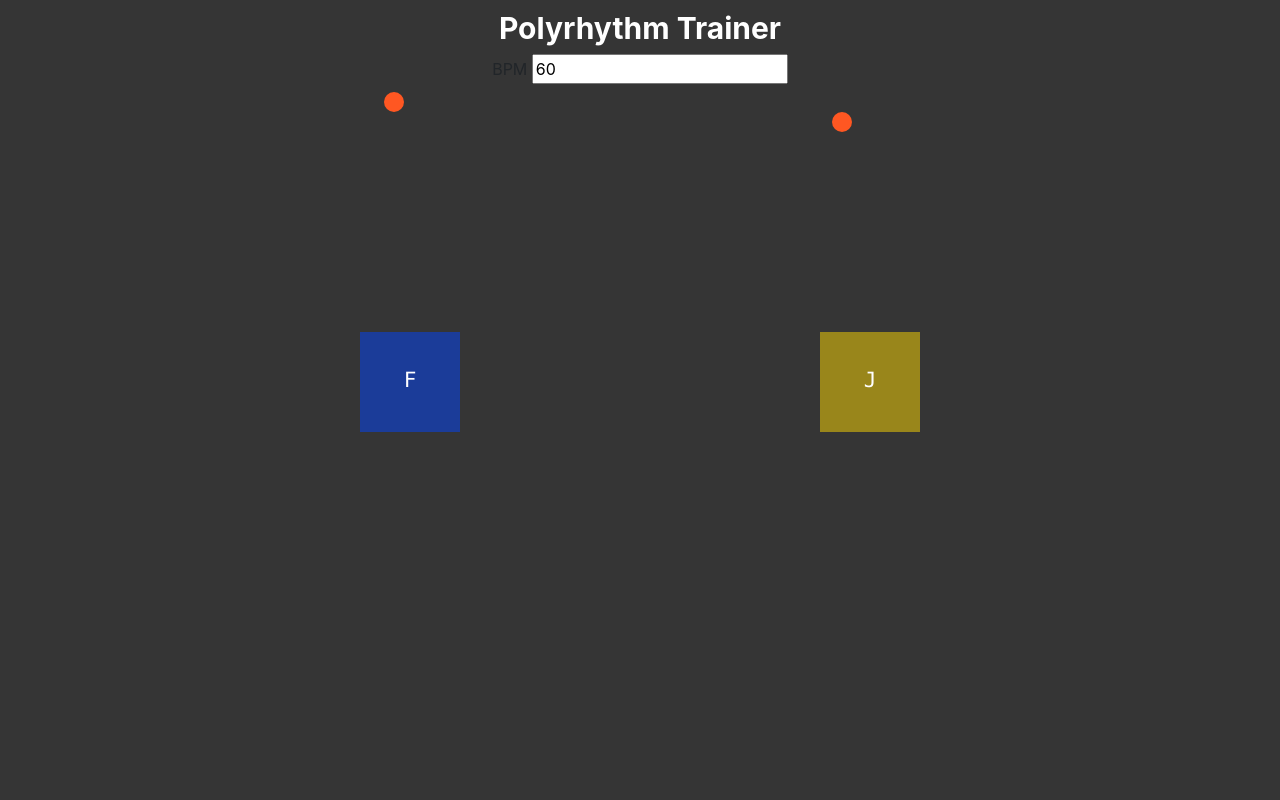
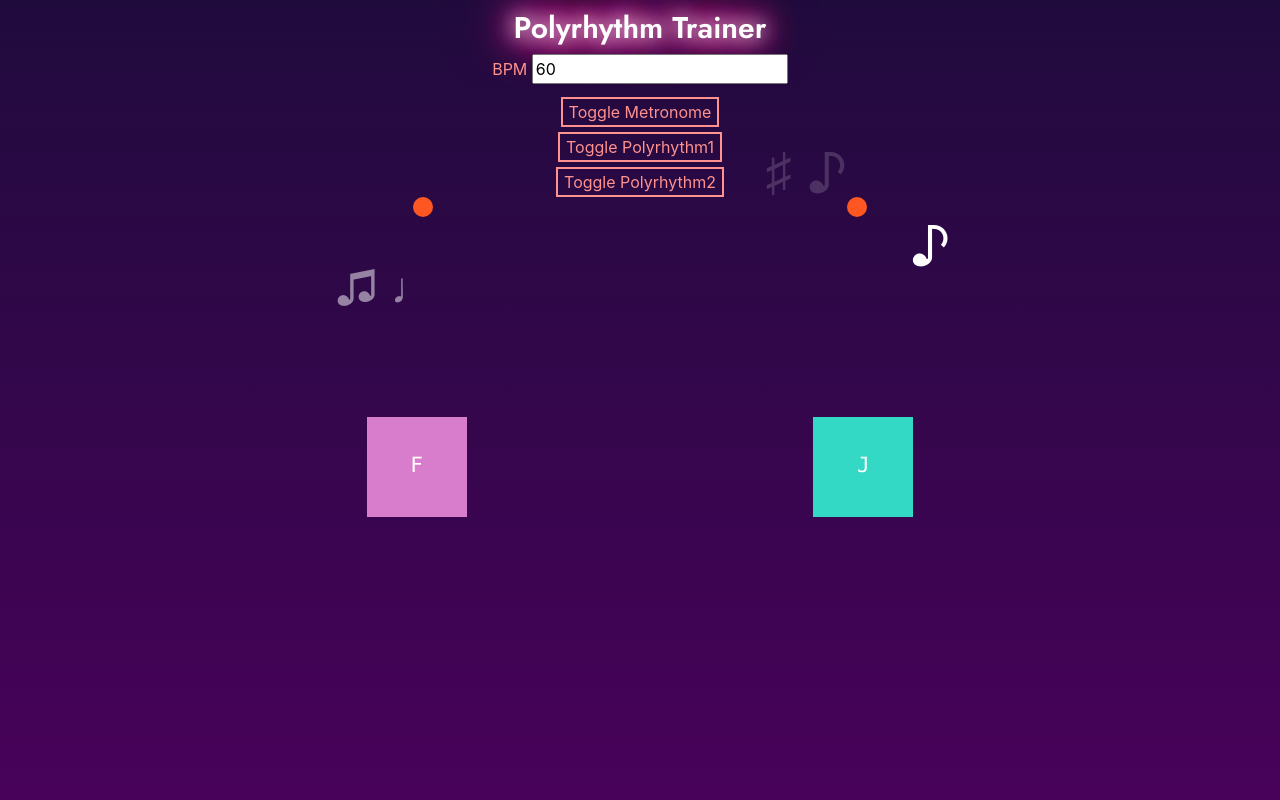
Before and after one commit to DerputeR/polyrhythm, a plain HTML site: page index.html in a window 1280 px wide. Shown: the top 800 px of the page. Drawn offline with nearby package versions, Linux system fonts and the light colour scheme.

Commit message:
Lunch break commit: Metronome added and fixed Added mute toggle Styled main page (Nat's a wizard)

```diff
--- a/css/index.css
+++ b/css/index.css
@@ -1,15 +1,33 @@
 body {
-    background-color: #353535 !important;
+    /* background-color:#200b3d !important; */
+    background: linear-gradient(0deg, rgba(75,1,92,1) 0%, rgba(32,11,61,1) 100%) !important;
+
 }
 .header {
     font-size: 30px;
     margin-top: 10px;
     text-align: center;
-    color: white;
+    color: #ff928e;
+    font-family: 'Jost', sans-serif;
+}
+
+.toggle {
+    text-align: center;
+    margin-top:5px;
+}
+button {
+    background: none;
+    margin-top:5px;
+    color: #ff928e;
+    border: 2px solid #ff928e;
+}
+button:hover {
+    color: #ebebeb;
+    border: 2px solid #ebebeb;
 }
 .bpm{
     text-align:center;
-    justify-content: center;
+    color: #ff928e;
 }
 .keys{
     border: 0.4rem rgb(0, 0, 0);
@@ -19,18 +37,20 @@ body {
     font-size: 24px;
     justify-content: space-evenly;
     margin-top: 200px;
-    min-height: 100vh;
+    min-height: 50vh;
 }
 
 #keyj{
-    background-color: rgba(255, 217, 0, 0.493);
+    background-color: #34d9c6;
     height: 100px;
     width: 100px;
+    margin-right: 20px;
 }
 #keyf{
-    background-color: rgba(0, 68, 255, 0.493);
+    background-color: #d87dcc;
     height: 100px;
     width: 100px;
+    margin-left: 20px;
 
 }
 
@@ -54,6 +74,29 @@ kbd{
     box-shadow: 0 0 1rem #7e7e7e;
 }
 
+.allBeats {
+    justify-content: space-evenly;
+    display: flex;
+
+
+}
+.beat {
+    position: relative;
+    display: block;
+    align-content: center;
+
+    /* margin-left: auto;
+    margin-right: auto; */
+    width: 20px;
+    height: 20px;
+    border-radius: 50%;
+    background-color: #ff5722;
+    animation: beatAnimate2 1s infinite;
+    animation-timing-function: linear;
+    /* margin-left: 30%; */
+    z-index: 10;
+}
+
 .beat1 {
     align-self: center;
     top: 0;
@@ -61,9 +104,9 @@ kbd{
     height: 20px;
     border-radius: 50%;
     background-color: #ff5722;
-    animation: beatAnimate 1s infinite;
+    animation: beatAnimate2 1s infinite;
     animation-timing-function: linear;
-    margin-left: 30%;
+    /* margin-left: 30%; */
     z-index: -10;
 }
 .beat2 {
@@ -73,9 +116,9 @@ kbd{
     height: 20px;
     border-radius: 50%;
     background-color: #ff5722;
-    animation: beatAnimate 1s infinite;
+    animation: beatAnimate2 1s infinite;
     animation-timing-function: linear;
-    margin-left: 65%;
+    /* margin-left: 65%; */
     z-index: -10;
 
 }
@@ -85,9 +128,19 @@ kbd{
       transform: translate3d(0, 0, 0);
     }
     to {
-      transform: translate3d(0, 1000px, 0);
+        transform: translate3d(0, 500px, 0);
     }
   }
+
+@keyframes beatAnimate2 {
+    from {
+        transform: translateY(0px);
+    }
+    to {
+        transform: translateY(600px);
+
+    }
+}
 
 .copyright{
     float: left;
@@ -101,3 +154,83 @@ kbd{
 	bottom: 3px;
 	width: 100%;
 }
+
+.music-notes {
+    color: white;
+    display: block;
+    margin: auto;
+    position: relative;
+    width: 50%;
+    min-width: 200px;
+    border: 0px solid rgb(255, 255, 255);
+  }
+
+  .note-1,
+  .note-2,
+  .note-3,
+  .note-4 {
+    position: absolute;
+    animation: notes 2s infinite linear;
+    font-size: 35px;
+    opacity: 0;
+  }
+
+  .note-1 {
+    top: 60px;
+    left: 0;
+    animation-delay: 0.5s;
+  }
+
+  .note-2 {
+    top: 30px;
+    left: 30%;
+    animation-delay: 1s;
+  }
+
+  .note-3 {
+    /* top: 90px; */
+    left: 60%;
+    animation-delay: 1.5s;
+  }
+
+  .note-4 {
+    top: 40px;
+    left: 90%;
+    animation-delay: 2s;
+  }
+
+  @keyframes notes {
+    0% {
+      transform: scale(1) translate(0, 0);
+      opacity: 0;
+    }
+    50% {
+      opacity: 1;
+      transform: scale(1.5) translate(50%, -50%);
+    }
+    80% {
+      opacity: 0;
+      transform: scale(1.5) translate(100%, -100%);
+    }
+    100% {
+      transform: scale(1.5) translate(100%, -100%);
+      opacity: 0;
+    }
+  }
+
+  .glow {
+    color: #fff;
+    text-align: center;
+    -webkit-animation: glow 1s ease-in-out infinite alternate;
+    -moz-animation: glow 1s ease-in-out infinite alternate;
+    animation: glow 1s ease-in-out infinite alternate;
+  }
+
+  @keyframes glow {
+    from {
+      text-shadow: 0 0 10px #fff, 0 0 20px #fff, 0 0 30px #e60073, 0 0 40px #e60073, 0 0 50px #e60073, 0 0 60px #e60073, 0 0 70px #e60073;
+    }
+    to {
+      text-shadow: 0 0 20px #fff, 0 0 30px #ff4da6, 0 0 40px #ff4da6, 0 0 50px #ff4da6, 0 0 60px #ff4da6, 0 0 70px #ff4da6, 0 0 80px #ff4da6;
+    }
+  }
--- a/index.html
+++ b/index.html
@@ -8,24 +8,56 @@
     <meta name="author" content="Donald Nelson, Garv Gaur, Natasha Setiadi, James Shin">
     <link rel=stylesheet href="css/index.css" type="text/css">
     <link rel="stylesheet" href="https://stackpath.bootstrapcdn.com/bootstrap/4.3.1/css/bootstrap.min.css" integrity="sha384-ggOyR0iXCbMQv3Xipma34MD+dH/1fQ784/j6cY/iJTQUOhcWr7x9JvoRxT2MZw1T" crossorigin="anonymous">
+    <link href="https://fonts.googleapis.com/css2?family=Jost:wght@600&display=swap" rel="stylesheet">
     <title>Blueprint Hackathon</title>
 </head>
 <body style>
-    <h1 class="header"><strong>Polyrhythm Trainer</strong></h1>
+
+    <h1 class="header glow"><strong>Polyrhythm Trainer</strong></h1>
     <div class="bpm">
-        <label> BPM
+        <label style=color:#ff928e> BPM
             <input type="number" id="bpmInput" value="60"/>
         </label>
             <!-- <button onclick = "bpmchange();"> Set BPM </button> -->
     </div>
+    <div class="toggle">
+        <button type="button" onclick="metronome.toggleMute()">Toggle Metronome</button>
+    </div>
+    <div class="toggle">
+        <button type="button" onclick="polyrhythm1.toggleMute();">Toggle Polyrhythm1</button>
+    </div>
+    <div class="toggle">
+        <button type="button" onclick="polyrhythm2.toggleMute();">Toggle Polyrhythm2</button>
+    </div>
     <!--Keys F and J for Clicking-->
-    <div class="beat1"></div>
-    <div class="beat2"></div>
-
+    <div class="allBeats">
+        <div class="beat beat1"></div>
+        <div class="beat beat2"></div>
+    </div>
+    <div class="music-notes">
+        <div class="note-1">
+          &#9835; &#9833;
+        </div>
+        <div class="note-2">
+          &#9833;
+        </div>
+        <div class="note-3">
+          &#9839; &#9834;
+        </div>
+        <div class="note-4">
+          &#9834;
+        </div>
+      </div>
     <div class ="keys">
 
-        <div data-key="70" id="keyf" class="key"><kbd> F </kbd> </div>
-        <div data-key="74" id="keyj" class="key"><kbd> J </kbd></div>
+        <div data-key="70" id="keyf" class="key">
+            <kbd> F </kbd>
+            <!-- <div class="beat"></div> -->
+        </div>
+        <div data-key="74" id="keyj" class="key">
+            <kbd> J </kbd>
+            <!-- <div class="beat"></div> -->
+        </div>
     </div>
 
     <a href="https://www.FesliyanStudios.com" class="copyright"> Sounds </a>
@@ -33,49 +65,6 @@
     <audio data-key="74" id="jSound" src="assets/DrumStick_A_short.mp3"></audio>
     <audio data-key="70" id="fSound" src="assets/DrumStick_B_short.mp3"></audio>
     <audio id="metronome" src="assets/WoodBlockB_short.mp3">
-
-    <script>
-        document.addEventListener('keydown', (e) => {
-            let audio = undefined;
-            if (e.keyCode == 74) {
-                audio = document.getElementById('jSound');
-            }
-            if (e.keyCode == 70) {
-                audio = document.getElementById('fSound');
-            }
-            if (audio != undefined) {
-                const audioClip = new Audio(audio.src);
-                audioClip.play();
-                const key = document.querySelector(`.key[data-key="${e.keyCode}"`);
-                key.classList.add("pressed");
-            }
-        });
-        document.addEventListener('pointerdown', (e) => {
-            let audio;
-            if (e.button == 0 && e.target.classList.contains("key")) {
-                e.target.classList.add("pressed");
-                audio = document.querySelector(`audio[data-key="${e.target.getAttribute("data-key")}"]`);
-                const audioClip = new Audio(audio.src);
-                audioClip.play();
-            }
-        });
-        document.addEventListener('keyup', (e) => {
-            const key = document.querySelector(`.key[data-key="${e.keyCode}"`);
-            if (key != null) {
-                key.classList.remove("pressed");
-            }
-        });
-        document.addEventListener("pointerup", (e) => {
-            if (e.button == 0 && e.target.classList.contains("key")) {
-                e.target.classList.remove("pressed");
-            }
-        })
-        // document.addEventListener("transitionend", (e) => {
-        //     if (e.propertyName === "transform" && e.target.classList.contains("pressed")) {
-        //         e.target.classList.remove("pressed");
-        //     }
-        // })
-    </script>
 
     <div id="sample_react_component"></div>
 
@@ -90,3 +79,8 @@
 </body>
 </html>
 <!-- Sounds from https://www.FesliyanStudios.com -->
+
+<!--Concept code for rebind :)
+
+
+-->
--- a/js/index.js
+++ b/js/index.js
@@ -1,37 +1,60 @@
-let now = new Date;
-var milli = now.getMilliseconds();
+let now = Date.now();
+console.log("script loaded");
 
 let metronome = {
-
     bpm: 60,
+    interval: (1000 * ((1 / 60) * 60)),
+    updateBPM: (e) => {
+        metronome.bpm = e.target.value;
+        metronome.interval = 1000 * ((1 / metronome.bpm) * 60);
+    },
     running: undefined,
     muted: false,
     audiofile: new Audio(document.querySelector("#metronome").src),
+    timeLastTick: undefined,
+    timeNow: undefined,
     tick: () => {
-        const interval = 1000 * ((1 / metronome.bpm) * 60);
-        if (!metronome.muted) {
-            metronome.audiofile.currentTime = 0;
-            metronome.audiofile.play();
+        metronome.timeNow = Date.now();
+        if (metronome.timeNow - metronome.timeLastTick >= metronome.interval) {
+            metronome.timeLastTick = metronome.timeNow;
+            if (!metronome.muted) {
+                metronome.audiofile.currentTime = 0;
+                metronome.audiofile.play();
+            }
+            console.log("tick");
         }
-        console.log("tick");
-        metronome.running = setTimeout(metronome.tick, Math.max(0, interval));
-
+        metronome.running = requestAnimationFrame(metronome.tick);
     },
     start: () => {
-        metronome.running = setTimeout(metronome.tick, 0);
+        metronome.timeNow = Date.now();
+        metronome.timeLastTick = metronome.timeNow;
+        metronome.running = requestAnimationFrame(metronome.tick);
     },
     stop: () => {
-        clearTimeout(metronome.running);
+        window.cancelAnimationFrame(metronome.running);
+        metronome.running = undefined;
+    },
+    toggle: () => {
+        if (metronome.running == undefined) {
+            metronome.start();
+        }
+        else {
+            metronome.stop();
+        }
+    },
+    toggleMute: () => {
+        metronome.muted = !metronome.muted;
     }
 }
 
 const inputField = document.querySelector("#bpmInput");
-inputField.addEventListener("input", bpmchange);
+inputField.addEventListener("input", metronome.updateBPM);
 
 let polyrhythm1 = {
     subdiv: 3,
     running: undefined,
     muted: false,
+    onTimeJ: undefined,
     audiofile: new Audio(document.querySelector("#jSound").src),
     tick: () => {
         const interval = (1000 * ((1 / metronome.bpm) / 60)) / polyrhythm1.subdiv;
@@ -39,14 +62,16 @@ let polyrhythm1 = {
             polyrhythm1.audiofile.play();
         }
         console.log("tick1");
-        polyrhythm1.running = setTimeout(polyrhythm1.tick, Math.max(0, interval));
-
+        polyrhythm1.running = setTimeout(polyrhythm1.tick, Math.max(0, polyrhythm1.interval));
     },
     start: () => {
         polyrhythm1.running = setTimeout(polyrhythm1.tick, 0);
     },
     stop: () => {
         clearTimeout(polyrhythm1.running);
+    },
+    toggleMute: () => {
+        polyrhythm1.muted = !polyrhythm1.muted;
     }
 }
 
@@ -54,26 +79,33 @@ let polyrhythm2 = {
     subdiv: 2,
     running: undefined,
     muted: false,
-    audiofile: new Audio(document.querySelector("#fsound").src),
+    onTimeF: undefined,
+    audiofile: new Audio(document.querySelector("#fSound").src),
     tick: () => {
         const interval = (1000 * ((1 / metronome.bpm) / 60)) / polyrhythm2.subdiv;
         if (!polyrhythm2.muted) {
             polyrhythm2.audiofile.play();
         }
         console.log("tick2");
-        polyrhythm2.running = setTimeout(polyrhythm2.tick, Math.max(0, interval));
-
+        polyrhythm2.running = setTimeout(polyrhythm2.tick, Math.max(0, polyrhythm2.interval));
     },
     start: () => {
         polyrhythm2.running = setTimeout(polyrhythm2.tick, 0);
     },
     stop: () => {
         clearTimeout(polyrhythm2.running);
+    },
+    toggleMute: () => {
+        polyrhythm2.muted = !polyrhythm2.muted;
     }
 }
 
-function bpmchange() {
-    metronome.bpm = document.getElementById("bpmInput").value;
+// function bpmchange() {
+//     metronome.bpm = document.getElementById("bpmInput").value;
+// }
+
+function offPercent(press, expected) {
+    return (Math.abs(press - expected) / 10);
 }
 
 // function metronome() {
@@ -93,3 +125,54 @@ function bpmchange() {
 // function stopMetronome() {
 //     clearTimeout(running);
 // }
+
+// let now = Date.now();
+document.addEventListener('keydown', (e) => {
+    let audio = undefined;
+    if (e.keyCode == 74) {
+        audio = document.getElementById('jSound');
+        // let jPress = now;
+        // let offPctJ = offPercent(jPress, polyrhythm1.onTimeJ);
+    }
+    if (e.keyCode == 70) {
+        audio = document.getElementById('fSound');
+        // let fPress = now;
+        // let offPctF = offPercent(fPress, polyrhythm1.onTimeF);
+
+        /*Average performance summary concept code
+        var percent = [];
+        percent.push(OffPctJ, OffPctF);
+        const arrAvg = percent => percent.reduce((a,b) => a + b, 0) / percent.length
+        Something along the lines of this :(
+        */
+    }
+    if (audio != undefined) {
+        const audioClip = new Audio(audio.src);
+        audioClip.play();
+        const key = document.querySelector(`.key[data-key="${e.keyCode}"`);
+        key.classList.add("pressed");
+    }
+});
+document.addEventListener('pointerdown', (e) => {
+    let audio;
+    if (e.button == 0 && e.target.classList.contains("key")) {
+        e.target.classList.add("pressed");
+        audio = document.querySelector(`audio[data-key="${e.target.getAttribute("data-key")}"]`);
+        const audioClip = new Audio(audio.src);
+        audioClip.play();
+    }
+});
+document.addEventListener('keyup', (e) => {
+    const key = document.querySelector(`.key[data-key="${e.keyCode}"`);
+    if (key != null) {
+        key.classList.remove("pressed");
+    }
+});
+document.addEventListener("pointerup", (e) => {
+    if (e.button == 0 && e.target.classList.contains("key")) {
+        e.target.classList.remove("pressed");
+    }
+})
+
+
+metronome.start();
```
